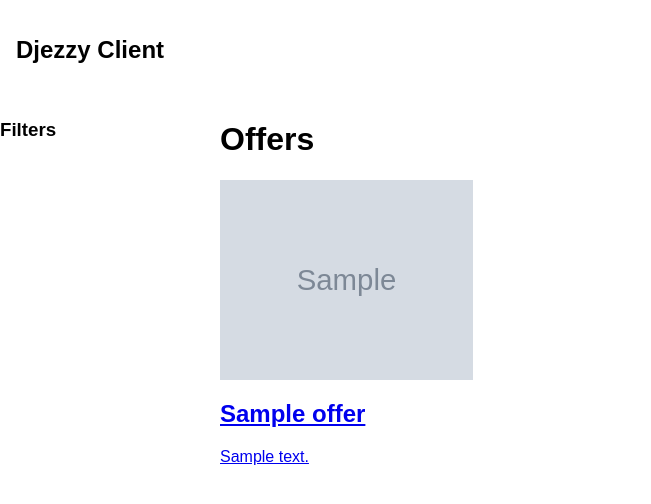
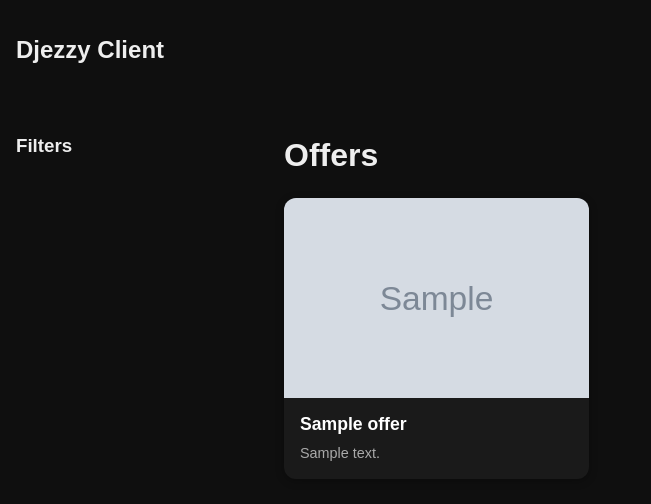
Before and after one commit to NasriAnis/Djezzy-QuotaManagementSystem, a Django app: page / in a window 1280 px wide. Shown: the top 504 px of the page, without its empty margins (0-651 px from the left). Run offline with Django 5.2, Linux system fonts and the light colour scheme; tables that the repository leaves empty hold one stand-in row (values such as "Sample post"); grey boxes marked "Sample" are stand-in pictures.

Commit message:
frontend client amelioration

```diff
--- a/core/static/main.css
+++ b/core/static/main.css
@@ -1,4 +1,4 @@
-body { margin: 0; font-family: sans-serif; }
+body { margin: 0; font-family: sans-serif; background: #0f0f0f; color: #eee; }
 
 .topbar {
     display: flex;
@@ -14,16 +14,40 @@
 .sidebar {
     width: 220px;
     flex-shrink: 0;
+    padding: 1rem;
 }
 
 .content {
     flex: 1;
+    padding: 1rem 2rem;
 }
 
 .feed {
     display: grid;
     grid-template-columns: repeat(auto-fill, minmax(240px, 1fr));
-    gap: 1rem;
+    gap: 1.5rem;
+    margin-top: 1.5rem;
+}
+
+/* ---- Card ---- */
+.offer-card {
+    background: #1a1a1a;
+    border-radius: 12px;
+    overflow: hidden;
+    box-shadow: 0 2px 8px rgba(0, 0, 0, 0.3);
+    transition: transform 0.15s ease, box-shadow 0.15s ease;
+}
+
+.offer-card:hover {
+    transform: translateY(-4px);
+    box-shadow: 0 8px 20px rgba(0, 0, 0, 0.45);
+}
+
+/* kill default link styling */
+.offer-card-link {
+    display: block;
+    color: inherit;
+    text-decoration: none;
 }
 
 .offer-card img {
@@ -32,3 +56,26 @@
     object-fit: cover;
     display: block;
 }
+
+.offer-card-body {
+    padding: 1rem;
+}
+
+.offer-card-body h2 {
+    margin: 0 0 0.5rem;
+    font-size: 1.1rem;
+    font-weight: 600;
+    color: #fff;
+}
+
+.offer-card-body p {
+    margin: 0;
+    font-size: 0.9rem;
+    color: #aaa;
+    line-height: 1.4;
+    /* clamp long descriptions to 3 lines instead of overflowing the card */
+    display: -webkit-box;
+    -webkit-line-clamp: 3;
+    -webkit-box-orient: vertical;
+    overflow: hidden;
+}
```
Also changed, not shown: core/templates/client_index.html (+1 -16 lines), core/templates/offer_details_page.html (+18 -5 lines).
